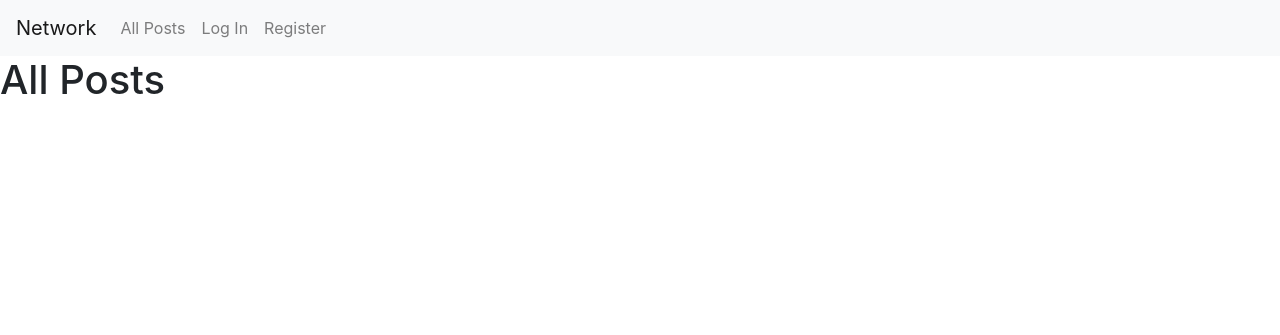
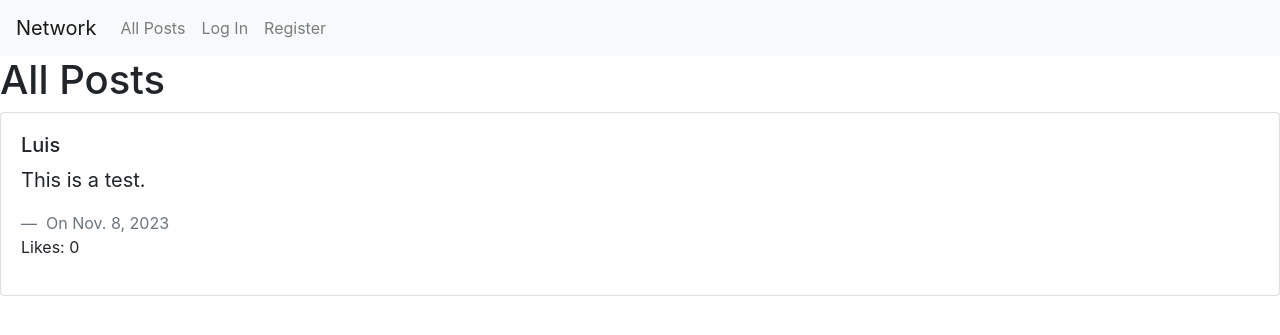
Before and after one commit to LDavid88/cs50_webprojects, a Django app: page / in a window 1280 px wide. Shown: the top 335 px of the page. Run offline with Django 3.2, Linux system fonts and the light colour scheme; data comes from the database, SQL or seed files in the repository; some libraries are stand-ins or nearby versions.

Commit message:
add posts to index

```diff
--- a/week_4/project4/network/templates/network/index.html
+++ b/week_4/project4/network/templates/network/index.html
@@ -14,4 +14,16 @@
             </div>
         </div>
     {% endif %}
+    <div class="card">
+        {% for post in posts %}
+            <div class="card-body">
+                <h5>{{ post.author }}</h5>
+                <blockquote class="blockquote mb-0">
+                    <p>{{ post.post }}</p>
+                    <footer class="blockquote-footer"> On {{ post.date }}</footer>
+                </blockquote>
+                <p>Likes: 0</p>
+            </div>
+        {% endfor %}
+    </div>
 {% endblock %}
--- a/week_4/project4/network/urls.py
+++ b/week_4/project4/network/urls.py
@@ -8,5 +8,5 @@ urlpatterns = [
     path("login", views.login_view, name="login"),
     path("logout", views.logout_view, name="logout"),
     path("register", views.register, name="register"),
-    path("newPost", views.new_post, name="newPost")
+    path("newPost", views.new_post, name="newPost"),
 ]
--- a/week_4/project4/network/views.py
+++ b/week_4/project4/network/views.py
@@ -8,7 +8,10 @@ from .models import User, Post
 
 
 def index(request):
-    return render(request, "network/index.html")
+    posts = Post.objects.all()
+    return render(request, "network/index.html", {
+        "posts": posts
+    })
 
 
 def login_view(request):
```
